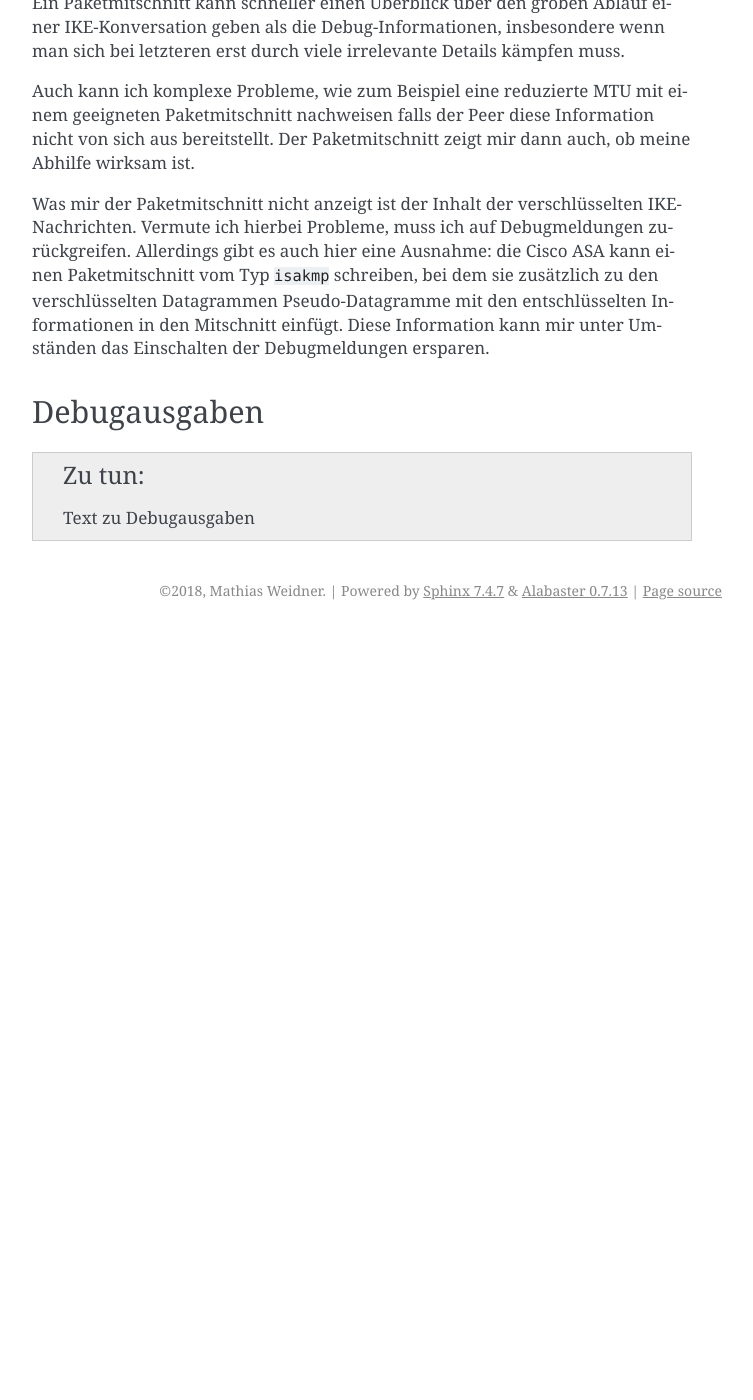
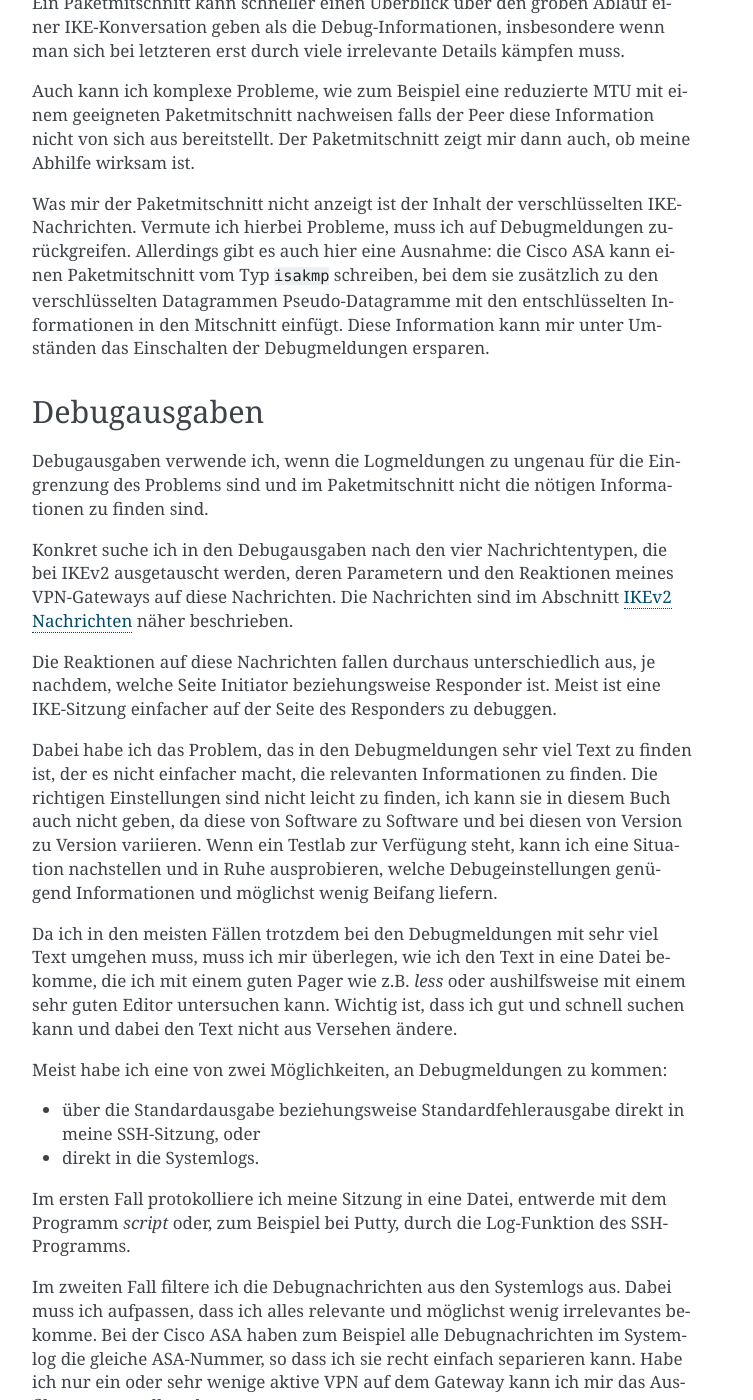
Before and after one commit to matwei-books/Fehlersuche-bei-IPsec-VPN-mit-IKEv2, a Sphinx documentation site: the page built from source/vorgehen/antworten.rst, in a window 1280 px wide and 1400 px high, scrolled down 3521 px. Shown: the whole window, without its empty margins (388-1141 px from the left). Built offline with Sphinx 7.4.7, drawn with Linux system fonts in a browser that asks for light colours; cross-references to code outside the pages are shown as plain code; before the commit the page ends 4151 px from its top, so only the background shows below that; some of the changed text lies outside the part shown.

Commit message:
Text zu Debugausgaben

```diff
--- a/source/vorgehen/antworten.rst
+++ b/source/vorgehen/antworten.rst
@@ -182,6 +182,88 @@ Einschalten der Debugmeldungen ersparen.
 Debugausgaben
 -------------
 
-.. todo::
+Debugausgaben verwende ich, wenn die Logmeldungen zu ungenau für die
+Eingrenzung des Problems sind und im Paketmitschnitt nicht die nötigen
+Informationen zu finden sind.
 
-   Text zu Debugausgaben
+Konkret suche ich in den Debugausgaben nach den vier Nachrichtentypen,
+die bei IKEv2 ausgetauscht werden, deren Parametern und den Reaktionen
+meines VPN-Gateways auf diese Nachrichten. Die Nachrichten sind im
+Abschnitt :ref:`ikev2/nachrichten:IKEv2 Nachrichten` näher beschrieben.
+
+Die Reaktionen auf diese Nachrichten fallen
+durchaus unterschiedlich aus, je nachdem, welche Seite Initiator
+beziehungsweise Responder ist. Meist ist eine IKE-Sitzung einfacher auf
+der Seite des Responders zu debuggen.
+
+.. index: Beifang
+
+Dabei habe ich das Problem, das in den Debugmeldungen sehr viel Text zu
+finden ist, der es nicht einfacher macht, die relevanten Informationen
+zu finden. Die richtigen Einstellungen sind nicht leicht zu finden, ich
+kann sie in diesem Buch auch nicht geben, da diese von Software zu
+Software und bei diesen von Version zu Version variieren. Wenn ein
+Testlab zur Verfügung steht, kann ich eine Situation nachstellen und in
+Ruhe ausprobieren, welche Debugeinstellungen genügend Informationen und
+möglichst wenig Beifang liefern.
+
+Da ich in den meisten Fällen trotzdem bei den Debugmeldungen mit sehr
+viel Text umgehen muss, muss ich mir überlegen, wie ich den Text in eine
+Datei bekomme, die ich mit einem guten Pager wie z.B. *less* oder
+aushilfsweise mit einem sehr guten Editor untersuchen kann. Wichtig ist,
+dass ich gut und schnell suchen kann und dabei den Text nicht aus
+Versehen ändere.
+
+Meist habe ich eine von zwei Möglichkeiten, an Debugmeldungen zu kommen:
+
+* über die Standardausgabe beziehungsweise Standardfehlerausgabe direkt
+  in meine SSH-Sitzung, oder
+* direkt in die Systemlogs.
+
+Im ersten Fall protokolliere ich meine Sitzung in eine Datei, entwerde
+mit dem Programm *script* oder, zum Beispiel bei Putty, durch die
+Log-Funktion des SSH-Programms.
+
+Im zweiten Fall filtere ich die Debugnachrichten aus den Systemlogs aus.
+Dabei muss ich aufpassen, dass ich alles relevante und möglichst wenig
+irrelevantes bekomme. Bei der Cisco ASA haben zum Beispiel alle
+Debugnachrichten im Systemlog die gleiche ASA-Nummer, so dass ich sie
+recht einfach separieren kann. Habe ich nur ein oder sehr wenige aktive
+VPN auf dem Gateway kann ich mir das Ausfiltern eventuell auch sparen.
+
+Bei den Debugmeldungen in der Standardausgabe fehlen oft die
+Zeitstempel. Diese kann ich aushilfsweise erzeugen, wenn die Konsole
+Befehle entgegennimmt und ich mit *date* (BSD, Linux) oder *show clock*
+(Cisco ASA) dann und wann einen Pseudo-Zeitstempel in die Ausgabe
+einfügen kann.
+
+In den Systemlogs habe ich automatisch Zeitstempel für jede einzelne
+Zeile, wodurch diese dann natürlich länger werden. Dafür bekomme ich
+hier beim Debugging ein Gefühl für den Aussagewert der normalen
+Systemlogs, wenn ich mir diese zusätzlich für die Analyse ausfiltere.
+
+Debugausgaben ein- und ausschalten
+..................................
+
+Bei der Cisco ASA verwende ich die folgenden drei Befehle um
+Debugnachrichten einzuschalten::
+
+  debug crypto condition peer $address
+  debug crypto ikev2 protocol 127
+  debug crypto ikev2 platform 127
+
+Der erste Befehl ist nur wichtig, wenn es mehr als ein VPN auf dem
+Gateway gibt.
+
+Habe ich meine Informationen, schalte ich die Debugnachrichten wie folgt
+ab::
+
+  undebug all
+
+Bei strongSwan kann ich die Menge der Debugausgaben mit folgendem Befehl
+steuern::
+
+  ipsec stroke loglevel ike $loglevel
+
+Mehr Informationen zu den Loglevel und Nachrichtenquellen finde ich bei
+:cite:`StrongSwanLoggerConfiguration`.
```
